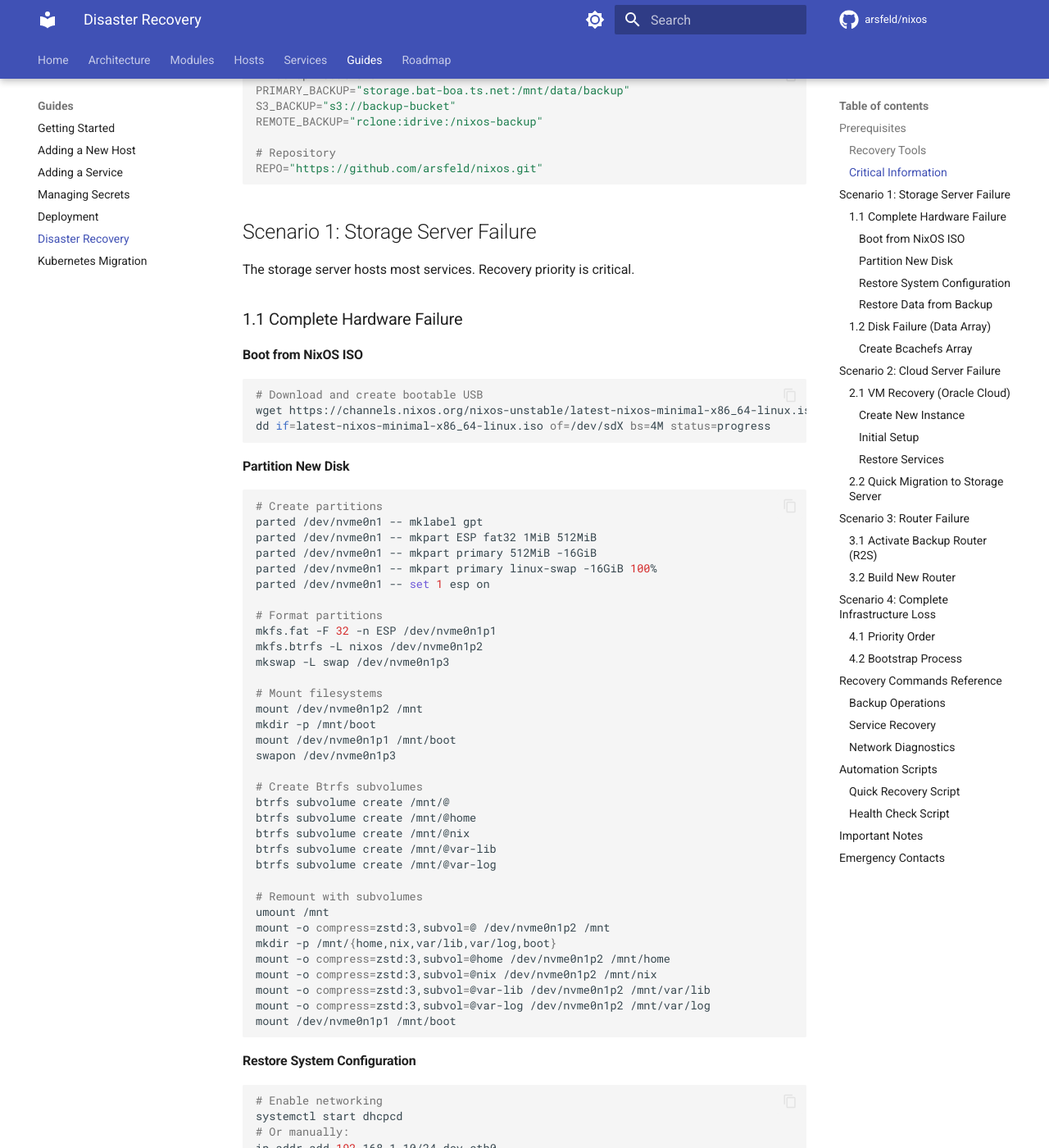
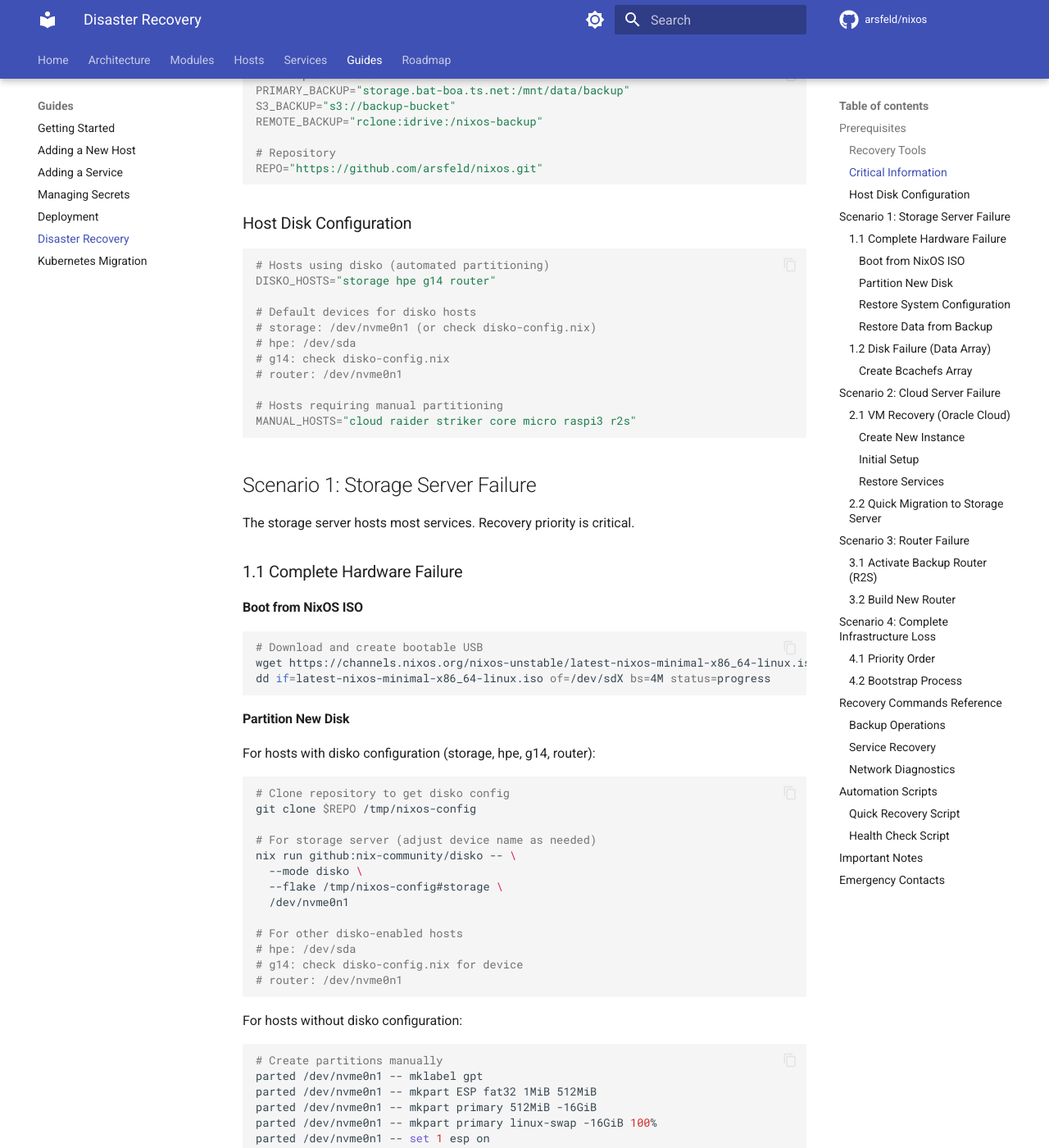
Before and after one commit to arsfeld/nixos, an MkDocs documentation site: the page built from docs/guides/disaster-recovery.md, in a window 1280 px wide and 1400 px high, scrolled down 549 px. Shown: the whole window at 82% size. Built offline with MkDocs 1.6.1 and Material for MkDocs 9.7.7, drawn with Linux system fonts in a browser that asks for light colours; comment, search, counter and statistics services are not loaded; the version menu is left out; some of the changed text lies outside the part shown.

Commit message:
📚 docs: Update disaster recovery guide to use disko where available
- Add disko-based recovery for hosts: storage, hpe, g14, router
- Include quick reference for which hosts use disko vs manual partitioning
- Provide disko command examples with correct device paths
- Keep manual partitioning instructions for non-disko hosts
- Clarify installation paths for disko vs non-disko configurations

Disko simplifies disk partitioning during recovery by using the same
declarative configuration used during initial installation.

🤖 Generated with [Claude Code](https://claude.ai/code)

Co-Authored-By: Claude <noreply@anthropic.com>

````diff
--- a/docs/guides/disaster-recovery.md
+++ b/docs/guides/disaster-recovery.md
@@ -21,6 +21,21 @@ REMOTE_BACKUP="rclone:idrive:/nixos-backup"
 REPO="https://github.com/arsfeld/nixos.git"
 ```
 
+### Host Disk Configuration
+```bash
+# Hosts using disko (automated partitioning)
+DISKO_HOSTS="storage hpe g14 router"
+
+# Default devices for disko hosts
+# storage: /dev/nvme0n1 (or check disko-config.nix)
+# hpe: /dev/sda
+# g14: check disko-config.nix
+# router: /dev/nvme0n1
+
+# Hosts requiring manual partitioning
+MANUAL_HOSTS="cloud raider striker core micro raspi3 r2s"
+```
+
 ## Scenario 1: Storage Server Failure
 
 The storage server hosts most services. Recovery priority is critical.
@@ -35,8 +50,28 @@ dd if=latest-nixos-minimal-x86_64-linux.iso of=/dev/sdX bs=4M status=progress
 ```
 
 #### Partition New Disk
+
+For hosts with disko configuration (storage, hpe, g14, router):
+
 ```bash
-# Create partitions
+# Clone repository to get disko config
+git clone $REPO /tmp/nixos-config
+
+# For storage server (adjust device name as needed)
+nix run github:nix-community/disko -- \
+  --mode disko \
+  --flake /tmp/nixos-config#storage \
+  /dev/nvme0n1
+
+# For other disko-enabled hosts
+# hpe: /dev/sda
+# g14: check disko-config.nix for device
+# router: /dev/nvme0n1
+```
+
+For hosts without disko configuration:
+```bash
+# Create partitions manually
 parted /dev/nvme0n1 -- mklabel gpt
 parted /dev/nvme0n1 -- mkpart ESP fat32 1MiB 512MiB
 parted /dev/nvme0n1 -- mkpart primary 512MiB -16GiB
@@ -54,7 +89,7 @@ mkdir -p /mnt/boot
 mount /dev/nvme0n1p1 /mnt/boot
 swapon /dev/nvme0n1p3
 
-# Create Btrfs subvolumes
+# Create Btrfs subvolumes (if using Btrfs)
 btrfs subvolume create /mnt/@
 btrfs subvolume create /mnt/@home
 btrfs subvolume create /mnt/@nix
@@ -83,15 +118,19 @@ ip route add default via 192.168.1.1
 # Install git and age
 nix-env -iA nixos.git nixos.age
 
-# Clone configuration
+# For non-disko hosts, clone to /mnt
 cd /mnt
 git clone $REPO
 
-# Copy hardware configuration
+# For non-disko hosts only: generate hardware config
 nixos-generate-config --root /mnt
 cp /mnt/etc/nixos/hardware-configuration.nix /mnt/nixos/hosts/storage/
 
 # Install NixOS
+# For disko hosts (storage, hpe, g14, router):
+nixos-install --flake /tmp/nixos-config#storage --no-root-passwd
+
+# For non-disko hosts:
 nixos-install --flake /mnt/nixos#storage --no-root-passwd
 
 # Set root password
@@ -268,17 +307,21 @@ systemctl restart dhcpcd
 
 ```bash
 # Boot NixOS installer
-# Partition disk (single partition is fine for router)
-parted /dev/sda -- mklabel gpt
-parted /dev/sda -- mkpart primary ext4 1MiB 100%
-mkfs.ext4 -L nixos /dev/sda1
+# Router uses disko configuration
 
-# Mount and install
-mount /dev/sda1 /mnt
-git clone $REPO /mnt/nixos
-nixos-install --flake /mnt/nixos#router
+# Clone repository
+git clone $REPO /tmp/nixos-config
 
-# Configure network interfaces
+# Run disko to partition (usually /dev/nvme0n1 for router)
+nix run github:nix-community/disko -- \
+  --mode disko \
+  --flake /tmp/nixos-config#router \
+  /dev/nvme0n1
+
+# Install NixOS
+nixos-install --flake /tmp/nixos-config#router
+
+# Configure network interfaces if needed
 # Edit /mnt/nixos/hosts/router/network.nix with correct interface names
 ```
 
````
